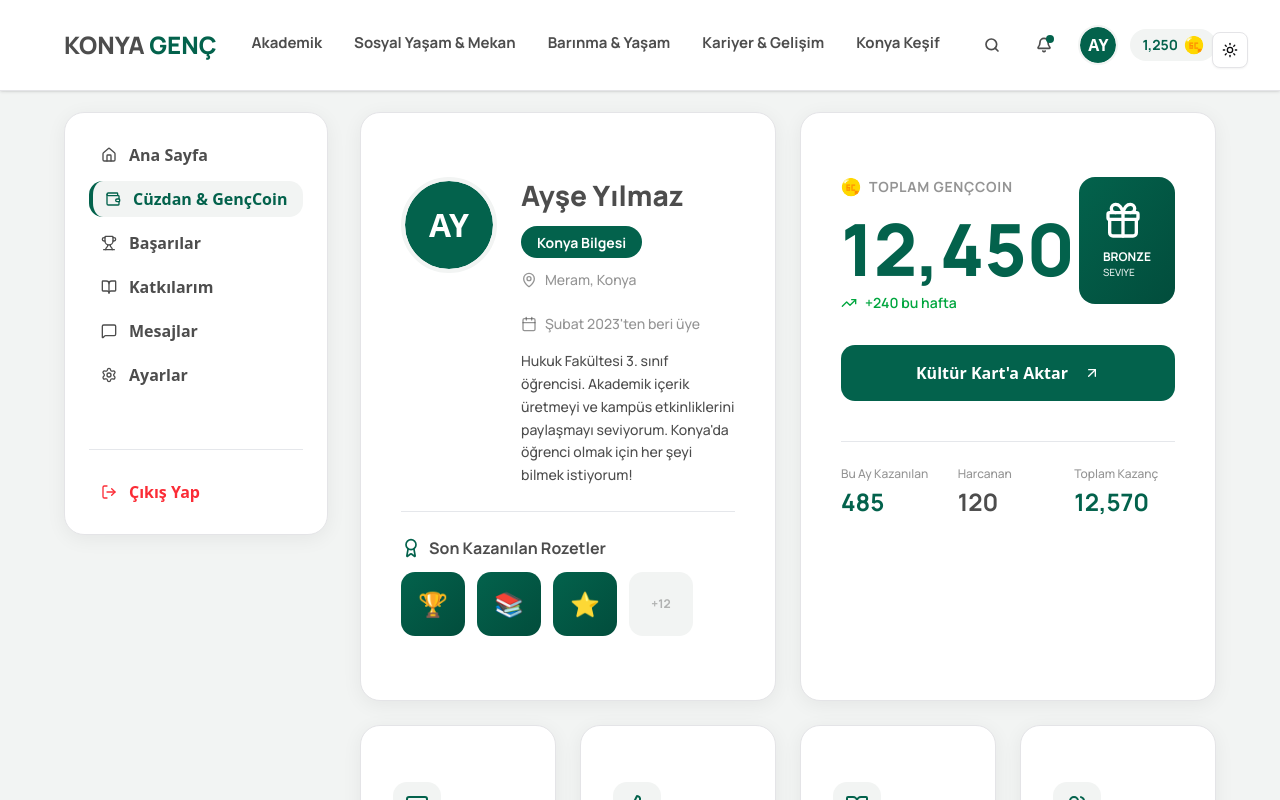
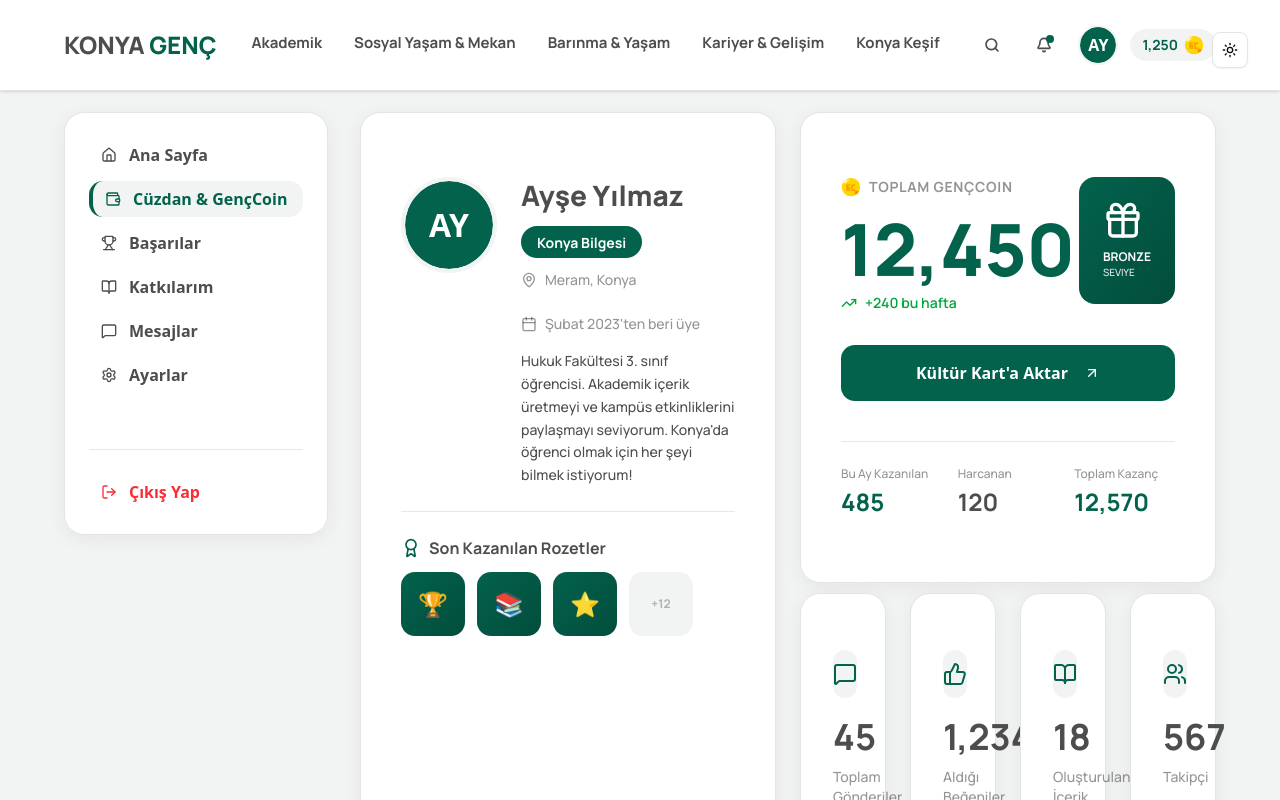
Before and after one commit to dogancanyildiz/wikonya, a Next.js app in the folder frontend/: page /dashboard in a window 1280 px wide. Shown: the top 800 px of the page. Built offline with nearby package versions, Linux system fonts and the light colour scheme.

Commit message:
refactor(ui): update dashboard layout structure
Change dashboard layout to show ProfileCard on left (50%) and WalletCard + StatsCard stacked on right (50%).

```diff
--- a/frontend/components/dashboard/user-dashboard.tsx
+++ b/frontend/components/dashboard/user-dashboard.tsx
@@ -20,14 +20,21 @@ export function UserDashboard() {
 
         {/* Main Content */}
         <div className="lg:col-span-9 space-y-4 sm:space-y-6">
-          {/* Top Section: Wallet + Profile */}
-          <div className="grid grid-cols-1 lg:grid-cols-2 gap-4 sm:gap-6">
-            <ProfileCard />
-            <WalletCard />
+          {/* Top Section: Profile (50%) + Wallet & Stats (50%) */}
+          <div className="grid grid-cols-1 lg:grid-cols-2 gap-4 sm:gap-6 items-stretch">
+            {/* Left: Profile Card (50%) */}
+            <div className="lg:col-span-1 flex">
+              <ProfileCard />
+            </div>
+
+            {/* Right: Wallet & Stats stacked (50%) */}
+            <div className="lg:col-span-1 space-y-[10px] flex flex-col">
+              <div className="flex-1">
+                <WalletCard />
+              </div>
+              <StatsCard />
+            </div>
           </div>
-
-          {/* Stats Row */}
-          <StatsCard />
 
           {/* Activity Feed */}
           <ActivityFeed />
```
